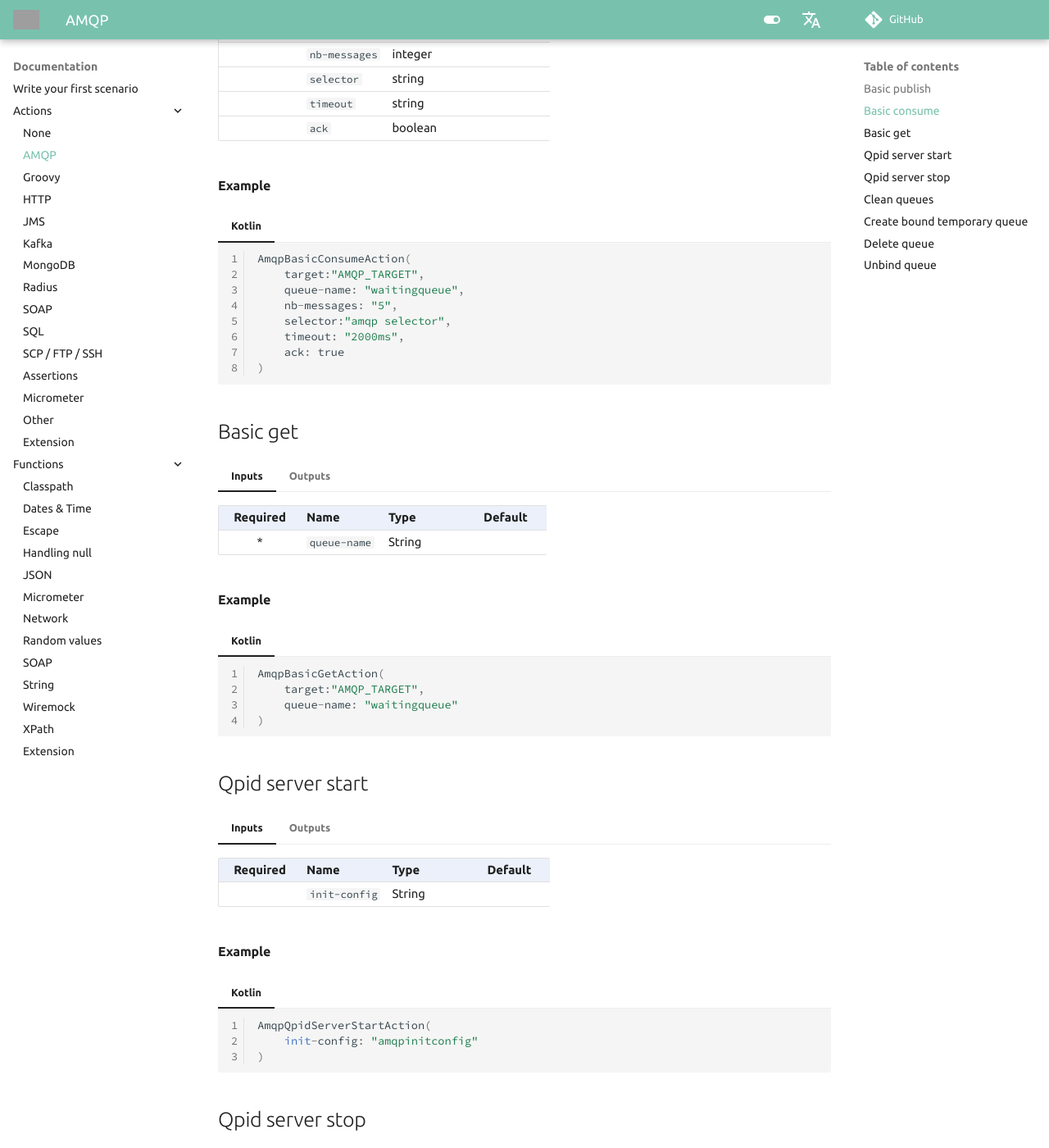
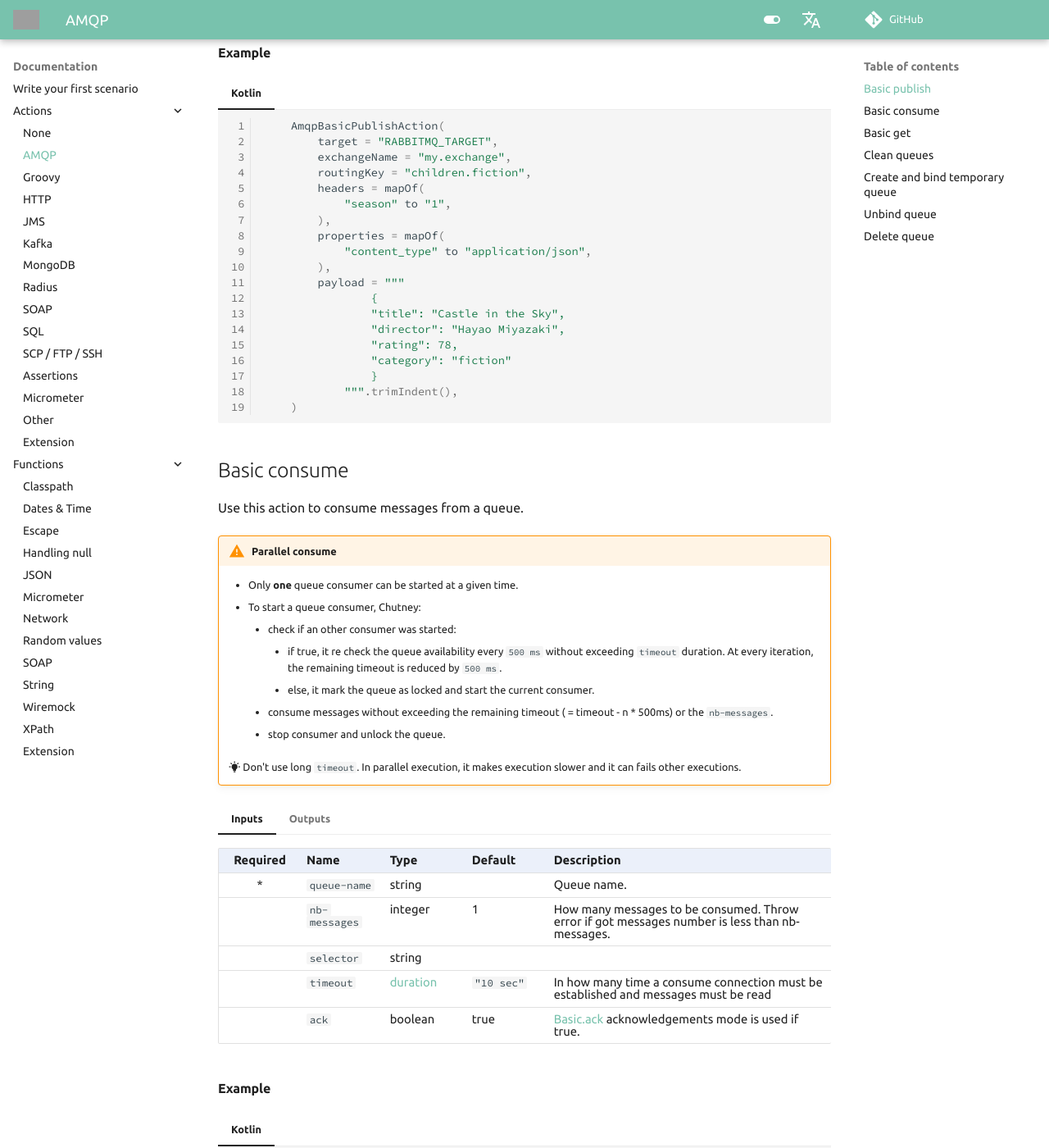
Before and after one commit to chutney-testing/chutney-testing.github.io-legacy, an MkDocs documentation site: the page built from docs/documentation/actions/amqp.md, in a window 1280 px wide and 1400 px high, scrolled down 1063 px. Shown: the whole window at 82% size. Built offline with MkDocs 1.6.1 and Material for MkDocs 9.7.7, drawn with Linux system fonts in a browser that asks for light colours; comment, search, counter and statistics services are not loaded; some of the changed text lies outside the part shown; grey boxes are pictures that could not be loaded.

Commit message:
doc: review amqp actions documentation

````diff
--- a/docs/documentation/actions/amqp.md
+++ b/docs/documentation/actions/amqp.md
@@ -1,90 +1,131 @@
+!!! important "Target Configuration"
+    For all actions, a AMQP target should be defined and have a `name` and a valid `url`.
+
+```json title="Rabbitmq target"
+{
+    "name":"RABBITMQ_TARGET",
+    "url":"amqp://localhost:5672",
+    "properties": [
+        {
+            "key":"password",
+            "value":"admin"
+        },
+        {
+            "key":"username",
+            "value":"admin"
+        }
+    ]
+}
+```
 # Basic publish
+Use this action to publish a message to an exchange.
 
 === "Inputs"
 
-    | Required | Name            | Type   |     Default     |
-    |:--------:|:----------------|:-------|:---------------:|
-    |    *     | `exchange-name` | String |                 |
-    |          | `routing-key`   | String |                 |
-    |          | `headers`       | Map    |                 |
-    |          | `properties`    | Map    |                 |
-    |    *     | `payload`       | String |                 |
+    | Required | Name            | Type                     |   Description   |
+    |:--------:|:----------------|:-------------------------|:----------------|
+    |    *     | `exchange-name` | String                   | The exchange to publish the message to. Must exist                  |
+    |          | `routing-key`   | String                   | The routing key. See this [example](https://www.rabbitmq.com/tutorials/tutorial-five-python.html#:~:text=complex%20topic%20exchange.-,Topic%20exchange,-Messages%20sent%20to){:target=_blank} for more details.                                                     |
+    |          | `headers`       | Map<String, Object\>     | Message headers                                                     |
+    |          | `properties`    | Map<String, String\>     | Other message's [properties](https://rabbitmq.github.io/rabbitmq-java-client/api/current/com/rabbitmq/client/AMQP.BasicProperties.html){:target=_blank}. Actually only content_type property is handled. |
+    |    *     | `payload`       | String                   |  Message content                                                    |
 
 === "Outputs"
 
-    |      Name | Type   |
-    |----------:|:-------|
-    | `payload` | String |
-    | `headers` | String |
+    |      Name | Type   | Description     |
+    |----------:|:-------|:----------------|
+    | `payload` | String | Message content |
+    | `headers` | String | Message headers |
 
 ### Example
 
 === "Kotlin"
+
     ``` kotlin
-    AmqpBasicPublishAction(
-        target: "AMQP_TARGET",
-        exchange-name:"amqpexchange",
-        routing-key:"amqpkeyroute",
-        payload:"my payload",
-        headers = mapOf(
-          "Content-Type" to "application/json"
-        ),
-        properties: mapOf(
-            "properties-1",
-            "properties-2"
-        ),
-    )
+        AmqpBasicPublishAction(
+            target = "RABBITMQ_TARGET",
+            exchangeName = "my.exchange",
+            routingKey = "children.fiction",
+            headers = mapOf(
+                "season" to "1",
+            ),
+            properties = mapOf(
+                "content_type" to "application/json",
+            ),
+            payload = """
+                    {
+                    "title": "Castle in the Sky",
+                    "director": "Hayao Miyazaki",
+                    "rating": 78,
+                    "category": "fiction"
+                    }
+                """.trimIndent(),
+        )
     ```
 
 # Basic consume
+Use this action to consume messages from a queue.
+
+!!! warning "Parallel consume"
+    * Only **one** queue consumer can be started at a given time.
+    * To start a queue consumer, Chutney:
+        * check if an other consumer was started:
+            * if true, it re check the queue availability every `500 ms` without exceeding `timeout` duration. At every iteration, the remaining timeout is reduced by `500 ms`.
+            * else, it mark the queue as locked and start the current consumer.
+        * consume messages without exceeding the remaining timeout ( = timeout - n * 500ms) or the `nb-messages`.
+        * stop consumer and unlock the queue.
+
+    :material-lightbulb-on: Don't use long `timeout`. In parallel execution, it makes execution slower and it can fails other executions.
+
 
 === "Inputs"
 
-    | Required | Name          | Type        | Default |
-    |:--------:|:--------------|:------------|:-------:|
-    |    *     | `queue-name`  | string      |         |
-    |          | `nb-messages` | integer     |         |
-    |          | `selector`    | string      |         |
-    |          | `timeout`     | string      |         |
-    |          | `ack`         | boolean     |         |
+    | Required | Name          | Type        | Default    | Description                         |
+    |:--------:|:--------------|:------------|:-----------|:------------------------------------|
+    |    *     | `queue-name`  | string      |            | Queue name.                         |
+    |          | `nb-messages` | integer     |   1        | How many messages to be consumed. Throw error if got messages number is less than nb-messages.   |
+    |          | `selector`    | string      |            |                                     |
+    |          | `timeout`     | [duration](/documentation/actions/other/#duration-type) | `"10 sec"` |   In how many time a consume connection must be established and messages must be read     |
+    |          | `ack`         | boolean     |    true    | [Basic.ack](https://www.rabbitmq.com/confirms.html#acknowledgement-modes){:target=_blank} acknowledgements mode is used if true.    |
 
 === "Outputs"
 
-    |       Name | Type  |
-    |-----------:|:------|
-    | `body`     | String |
-    | `payloads` | String |
-    | `headers`  | String |
+    |       Name | Type   | Description      |
+    |-----------:|:-------|:-----------------|
+    | `body`     | String | response as Map  |
+    | `payloads` | String | response paylods |
+    | `headers`  | String | response headers |
 
 ### Example
 
 === "Kotlin"
     ``` kotlin
     AmqpBasicConsumeAction(
-        target:"AMQP_TARGET",
-        queue-name: "waitingqueue",
-        nb-messages: "5",
-        selector:"amqp selector",
-        timeout: "2000ms",
-        ack: true
+        target = "RABBITMQ_TARGET",
+        queueName = "my.queue",
+        nbMessages = 1,
+        selector = "\$..[?(\$.headers.season=='1')]",
+        timeout = "5 sec",
+        ack = true
     )
     ```
 
 # Basic get
+Use this action to have a direct access to available messages in a queue.
 
 === "Inputs"
 
-    | Required | Name         | Type   | Default |
-    |:--------:|:-------------|:-------|:-------:|
-    |    *     | `queue-name` | String |         |
+    | Required | Name         | Type   | Description |
+    |:--------:|:-------------|:-------|:-----------:|
+    |    *     | `queue-name` | String | Queue name. |
 
 === "Outputs"
 
-    |      Name | Type                                   |
-    |----------:|:---------------------------------------|
-    | `message` | String com.rabbitmq.client.GetResponse |
-    | `body`    | String                                 |
-    | `headers` | String                                 |
+    |      Name | Type                                   | Description      |
+    |----------:|:---------------------------------------|:-----------------|
+    | `message` | String                                 | [response](https://rabbitmq.github.io/rabbitmq-java-client/api/4.x.x/com/rabbitmq/client/GetResponse.html){:target=_blank} as Map  |
+    | `body`    | String                                 | response body |
+    | `headers` | String                                 | response headers |
 
 
 
@@ -93,153 +134,114 @@
 === "Kotlin"
     ``` kotlin
     AmqpBasicGetAction(
-        target:"AMQP_TARGET",
-        queue-name: "waitingqueue"
-    )
-    ```
-
-# Qpid server start
-
-=== "Inputs"
-
-    | Required | Name          | Type   | Default |
-    |:--------:|:--------------|:-------|:-------:|
-    |          | `init-config` | String |         |
-
-=== "Outputs"
-
-    |           Name | Type   |
-    |---------------:|:-------|
-    | `qpidLauncher` | String |
-
-
-### Example
-=== "Kotlin"
-    ``` kotlin
-    AmqpQpidServerStartAction(
-        init-config: "amqpinitconfig"
-    )
-    ```
-
-# Qpid server stop
-
-=== "Inputs"
-
-    | Required | Name            | Type   | Default |
-    |:--------:|:----------------|:-------|:-------:|
-    |          | `qpid-launcher` | String |         |
-
-### Example
-
-=== "Kotlin"
-    ``` kotlin
-    AmqpQpidServerStopAction(
-        qpid-launcher: "amqpqpidlaunch"
+        target ="RABBITMQ_TARGET",
+        queueName = "my.queue"
     )
     ```
 
 # Clean queues
+Use this action to purges the content of the given queues.
+For example, it can be used at the beginning of your scenario to ensure that used queues are empty.
+
+!!! warning
+    Be careful when cleaning a queue which is shared between many scenarios.
 
 === "Inputs"
 
-    | Required | Name          | Type   | Default |
-    |:--------:|:--------------|:-------|:-------:|
-    |          | `queue-names` | String |         |
+    | Required | Name          | Type          |Description |
+    |:--------:|:--------------|:--------------|:-----------|
+    |     *    | `queue-names` | List<String\> |  to be burged queues names          |
+
+=== "Output"
+     No output
 
 ### Example
 
 === "Kotlin"
     ``` kotlin
     AmqpCleanQueuesAction(
-        target:"AMQP_TARGET",
-        queue-names: ["first queue"], ["second queue"]
+        target = "RABBITMQ_TARGET",
+        queueNames = listOf(
+            "my.queue",
+            "my.other.queue"
+        )
     )
     ```
 
 
-# Create bound temporary queue
+# Create and bind temporary queue
+Use this action to create a temporary queue and bind it to an existing exchange using a routing key.
 
 === "Inputs"
 
-    | Required | Name            | Type   |   Default    |
-    |:--------:|:----------------|:-------|:------------:|
-    |    *     | `exchange-name` | String |              |
-    |          | `routing-key`   | String | "queue-name" |
-    |    *     | `queue-name`    | String |              |
+    | Required | Name            | Type   |   Default    |   Description    |
+    |:--------:|:----------------|:-------|:------------:|:-----------------|
+    |    *     | `exchange-name` | String |              |  Exchange name   |
+    |          | `routing-key`   | String | "queue-name" |  The routing key to use for the binding. See this [example](https://www.rabbitmq.com/tutorials/tutorial-five-python.html#:~:text=complex%20topic%20exchange.-,Topic%20exchange,-Messages%20sent%20to){:target=_blank} for more details.  |
+    |    *     | `queue-name`    | String |              |  Queue name      |
 
 === "Outputs"
 
-    |    Name     | Type   |
-    |------------:|:-------|
-    | `queueName` | String |
-
-
-
-### Teardown
-
-Some Actions might have a teardown just like this one. If it is the case, the queue will be unbind and then deleted.
-
-|                 Name | Arguments                                   |
-|---------------------:|:--------------------------------------------|
-|    amqp unbind queue | queue-exchange, exchange-name, routing-key  |
-|    amqp delete queue | queue-exchange, exchange-name, routing-key  |
-
+    |    Name     | Type   | Description        |
+    |------------:|:-------|:-------------------|
+    | `queueName` | String | Created queue name |
 
 ### Example
 
 === "Kotlin"
     ``` kotlin
     AmqpCreateBoundTemporaryQueueAction(
-        target:"AMQP_TARGET",
-        exchange-name:"amqpexchange",
-        routing-key:"amqpkeyroute",
-        queue-name:"waitingqueue"
+        target = "RABBITMQ_TARGET",
+        exchangeName = "my.exchange",
+        queueName = "my.queue",
+        routingKey = "children.*"
     )
     ```
 
+!!! info
+    At the end of the scenario execution, the created binding and queue will be automatically deleted respectively by [amqp-unbind-queue](/documentation/actions/amqp/#unbind-queue) and [amqp-delete-queue](/documentation/actions/amqp/#delete-queue) final actions.
 
-# Delete queue
+
+# Unbind queue
+Use this action to delete a binding between exchange and queue.
 
 === "Inputs"
 
-    | Required | Name       | Type   | Default |
-    |:--------:|:-----------|:-------|:-------:|
-    |    *     | queue-name | String |         |
+    | Required | Name            | Type   |   Description    |
+    |:--------:|:----------------|:-------|:-----------------|
+    |    *     | `queue-name`    | String |  Queue name      |
+    |          | `exchange-name` | String |  Exchange name   |
+    |          | `routing-key`   | String |  The routing key used for the binding.  |
+
+### Example
+
+=== "Kotlin"
+``` kotlin
+AmqpUnbindQueueAction(
+target = "RABBITMQ_TARGET",
+queueName = "my.queue",
+exchangeName = "my.exchange",
+routingKey = "children.*"
+)
+```
+
+# Delete queue
+Use this action to delete an existing queue without regard for whether it is in use or has messages on it.
+=== "Inputs"
+
+    | Required | Name       | Type   | Description |
+    |:--------:|:-----------|:-------|:------------|
+    |    *     | queue-name | String | Queue name  |
 
 === "Outputs"
-
-    |          Name | Type   |
-    |--------------:|:-------|
-    |   `queueName` | String |
+    No output
 
 ### Example
 
 === "Kotlin"
     ``` kotlin
     AmqpDeleteQueueAction(
-        target:"AMQP_TARGET",
-        queue-name: "waitingqueue"
+        target = "RABBITMQ_TARGET",
+        queueName = "my.queue"
     )
     ```
-
-# Unbind queue
-
-=== "Inputs"
-
-    | Required | Name            | Type   | Default  |
-    |:--------:|:----------------|:-------|:--------:|
-    |    *     | `queue-name`    | String |          |
-    |          | `exchange-name` | String |          |
-    |          | `routing-key`   | String |          |
-
-### Example
-
-=== "Kotlin"
-    ``` kotlin
-        AmqpUnbindQueueAction(
-        target:"AMQP_TARGET",
-        queue-name:"waitingqueue",
-        exchange-name:"amqpexchange",
-        routing-key:"amqpkeyroute"
-    )
-    ```
````
